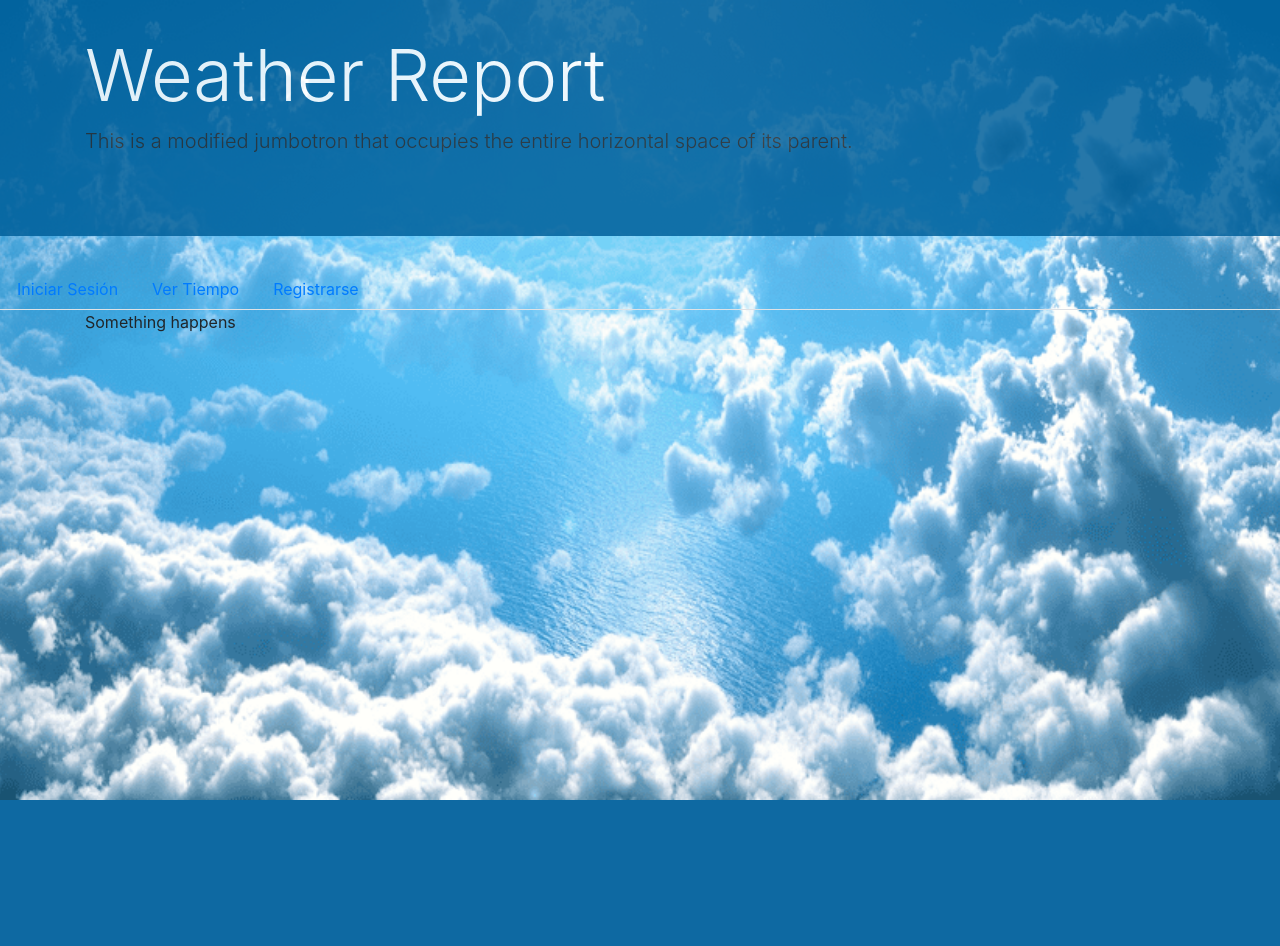
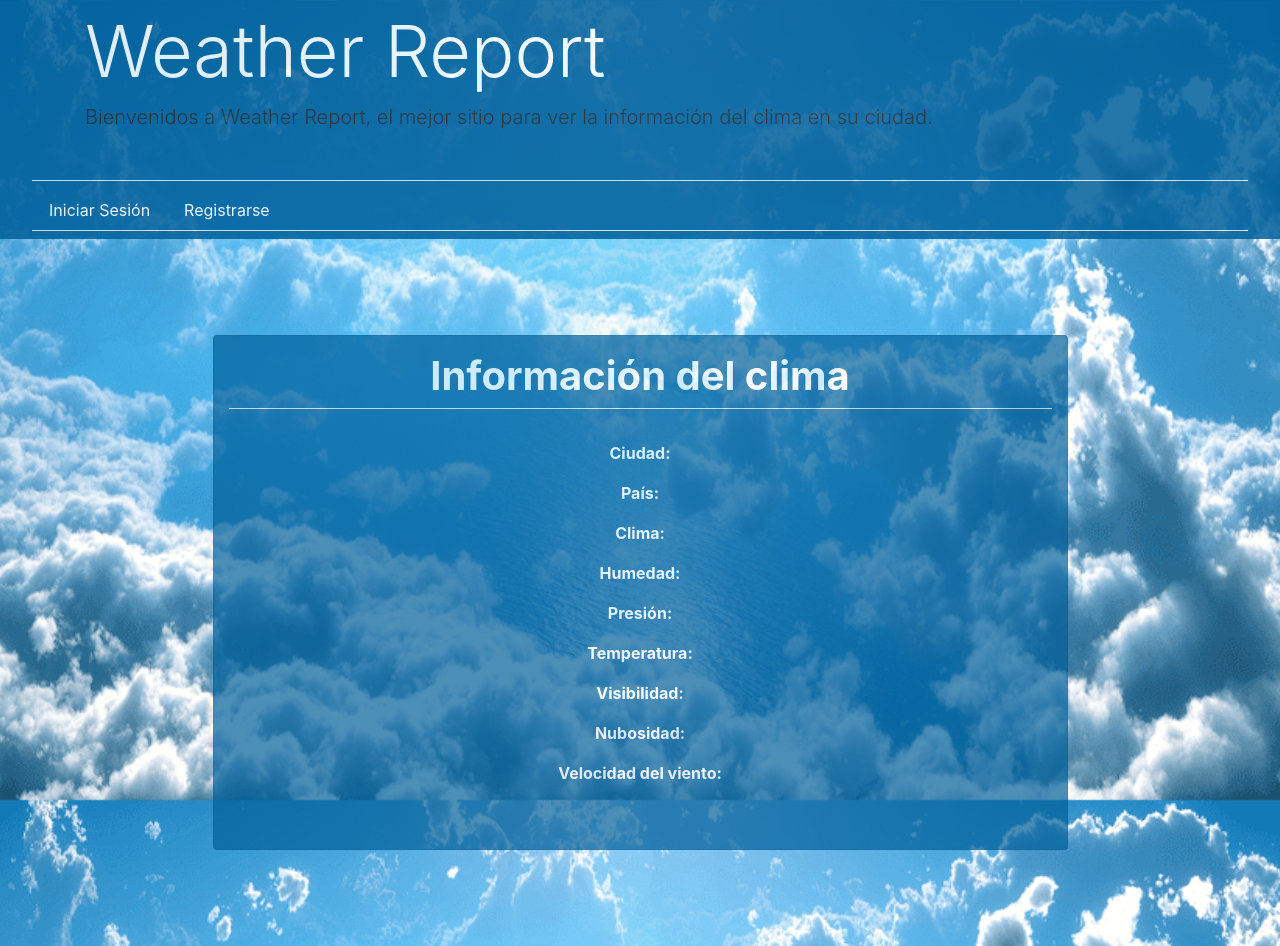
Before and after one commit to lucasvejar/Tiempo, a CodeIgniter app: page /Tiempo/index.php/c_inicio/index in a window 1280 px wide. Before the commit the page ends 800 px from the top, so only its background shows below. Run offline with CodeIgniter, Linux system fonts and the light colour scheme.

Commit message:
vista login, vista info clima
vista login terminada, vista de clima terminada tambien. Tambien correciones en estilos de header

```diff
--- a/application/config/database.php
+++ b/application/config/database.php
@@ -76,9 +76,9 @@
 $db['default'] = array(
 	'dsn'	=> '',
 	'hostname' => 'localhost',
-	'username' => '',
+	'username' => 'root',
 	'password' => '',
-	'database' => '',
+	'database' => 'tiempo',
 	'dbdriver' => 'mysqli',
 	'dbprefix' => '',
 	'pconnect' => FALSE,
--- a/application/controllers/C_InicioSesion.php
+++ b/application/controllers/C_InicioSesion.php
@@ -26,7 +26,7 @@
 
 	public function InicioSesion(){
 		$user = $this -> input -> post('usuario');
-		$pass = $this -> input -> post('contraseña');
+		$pass = $this -> input -> post('password');
 		$usuario = $this->usuario->IniciarSesion($user,$pass);
 		if ($usuario) {
 			$this->session->set_userdata($usuario);
@@ -42,7 +42,7 @@
 		foreach ($this->session->all_userdata() as $key => $value) {
 			$this->session->unset_userdata($key);
 		}
-		redirect(base_url());
+		redirect(base_url('index.php/C_InicioSesion'));
 	}
 
 
--- a/application/controllers/C_Registro.php
+++ b/application/controllers/C_Registro.php
@@ -16,6 +16,10 @@
         $this -> load -> view('plantilla/footer');
     }
 
+    function registrar()
+    {
+
+    }
 
 }
 
--- a/application/controllers/Welcome.php
+++ b/application/controllers/Welcome.php
@@ -21,7 +21,7 @@
 	public function index()
 	{
 		$this -> load -> view('plantilla/header');
-		$this->load->view('C_InicioSesion');
+		$this->load->view('V_InicioSesion');
 		$this -> load -> view('plantilla/footer');
 	}
 }
--- a/application/models/M_Usuario.php
+++ b/application/models/M_Usuario.php
@@ -12,7 +12,6 @@
 
 
 	function init($row){
-
 		$this->id_usuario = $row->id_usuario;
 		$this->password = $row->password;
 		$this->nombre_usuario = $row->nombre_usuario;
--- a/application/views/V_Inicio.php
+++ b/application/views/V_Inicio.php
@@ -1,7 +1,32 @@
-<div class="container">
-    Something happens
+<div class="container my-5 mx-auto">
+		<div class="row">
+			<div class="col"></div>
+			<div class="col-9 card loginCard my-5">
+				<center>
+				<h1 class="text-white mt-3 tituloLogin"><i class="fas fa-user"></i><b> Información del clima</b></h1>
+				<hr class="my-2" >
+				<form class="form-inline my-3" >
+                <div class="container">
+                    <div class="infoClima mb-5 ml-5 col-9 text-white ">
+						<label class="mt-3 mr-5" ><b id="ciudad">Ciudad: </b></label>
+                        <label class="mt-3 mr-5" ><b id="pais">País: </b></label>
+                        <label class="mt-3 mr-5"><b id="cli">Clima: </b></label>
+                        <label class="mt-3 mr-5" ><b id="hum">Humedad: </b></label>
+                        <label class="mt-3 mr-5" ><b id="pres">Presión: </b></label>
+                        <label class="mt-3 mr-5" ><b id="temp">Temperatura: </b></label>
+                        <label class="mt-3 mr-5" ><b id="vis">Visibilidad: </b></label>
+                        <label class="mt-3 mr-5" ><b id="nub">Nubosidad: </b></label>
+                        <label class="mt-3 mr-5" ><b id="vel">Velocidad del viento: </b></label>
+                    </div>
+                </div>
+				</form>
+				</center>
+			</div>
+			<div class="col"></div>
+		</div>
 </div>
-<div class="icono"></div>
+
+
 
 <script>
 
@@ -29,7 +54,16 @@
       console.log("Nubosidad: " + data.clouds.all + "%");
       console.log("Viento: velocidad -> " + data.wind.speed + " km/h");
 
-      $('.icono').html("<img src='http://openweathermap.org/img/w/" + data.weather[0].icon + ".png' class='weather-icon'></img>");
+      $('#ciudad').html('<label class="mb-1 mr-5" ><b id="ciudad">Ciudad: '+data.name+'</b></label>');
+      $('#pais').html('<label class="mt-3 mr-5" ><b id="pais">País: '+data.sys.country+'</b></label>');
+      $('#hum').html('<label class="mt-3 mr-5" ><b id="hum">Humedad: '+data.main.humidity+' %</b></label>');
+      $('#pres').html('<label class="mt-3 mr-5" ><b id="pres">Presión: '+data.main.pressure+' hPascales</b></label>');
+      $('#temp').html('<label class="mt-3 mr-5" ><b id="temp">Temperatura:  '+(data.main.temp - 273.15)+' °C, '+ temp_f +' F°</b></label>');
+      $('#vis').html('<label class="mt-3 mr-5" ><b id="vis">Visibilidad: '+data.visibility+' Km</b></label>');
+      $('#nub').html('<label class="mt-3 mr-5" ><b id="nub">Nubosidad: '+data.clouds.all+' %</b></label>');
+      $('#vel').html('<label class="mt-3 mr-5" ><b id="vel">Velocidad del viento: '+data.wind.speed+' km/h</b></label>');
+
+      $('#cli').html('<label class="mb-1 mr-5" ><b id="cli">Clima: '+ data.weather[0].main + " <img src='http://openweathermap.org/img/w/"+ data.weather[0].icon +".png' class='weather-icon'></img>, Descripcion: " + data.weather[0].description +'</b></label>');
    },
    error: function (jqXHR, textStatus, errorThrown) {
       alert(errorThrown);
--- a/application/views/plantilla/header.php
+++ b/application/views/plantilla/header.php
@@ -6,8 +6,9 @@
 	<meta charset="utf-8">
 
    <!-- <script src="//ajax.googleapis.com/ajax/libs/jquery/1.11.2/jquery.min.js"></script> -->
-  	<link rel="stylesheet" href="<?= base_url() ?>assets/bootstrap/css/bootstrap.css" >
+  <link rel="stylesheet" href="<?= base_url() ?>assets/bootstrap/css/bootstrap.css" >
 	<link rel="stylesheet" href="<?= base_url() ?>assets/css/style.css">
+	<link rel="stylesheet" href="<?= base_url() ?>assets/css/styleLogin.css" >
 
 	<!--Jquery , Bootstrap js-->
 	<script src="<?= base_url() ?>assets/js/jquery_min.js" ></script>
@@ -20,22 +21,30 @@
 <div class="jumbotron jumbotron-fluid">
 	<div class="container">
 		<h1 class="display-3 text-white">Weather Report</h1>
-		<p class="lead">This is a modified jumbotron that occupies the entire horizontal space of its parent.</p>
+		<p class="lead">Bienvenidos a Weather Report, el mejor sitio para ver la información del clima en su ciudad.</p>
 	</div>
-</div class="container mt-0">
-<div>
-<ul class="nav nav-tabs">
-  <li class="nav-item">
+	<hr class="my-2 mt-5" >
+
+	<ul class="nav nav-tabs mb-0 my-0">
+ <?php if($this -> session -> has_userdata('nombre_usuario')): ?>
+	<li class="nav-item">
+    <a class="nav-link" href="<?= base_url('index.php/C_Inicio') ?>">Ver Tiempo</a>
+  </li>
+	<li class="nav-item">
+    <a class="nav-link " href="<?= base_url('index.php/C_InicioSesion/cerrarSesion') ?>">Cerrar Sesión</a>
+  </li>
+ <?php else: ?>
+ <li class="nav-item">
     <a class="nav-link " href="<?= base_url('index.php/C_InicioSesion') ?>">Iniciar Sesión</a>
   </li>
-  <li class="nav-item">
-    <a class="nav-link" href="<?= base_url('index.php/C_Inicio') ?>">Ver Tiempo</a>
-  </li>
-  <li class="nav-item">
+	<li class="nav-item">
     <a class="nav-link" href="<?= base_url('index.php/C_Registro') ?>">Registrarse</a>
   </li>
+ <?php endif ?>
 </ul>
-</div>
+
+</div class="container ">
+
 
 
 
--- a/assets/css/style.css
+++ b/assets/css/style.css
@@ -6,6 +6,7 @@
   padding-left: 0%;
   stroke-opacity: 0.60;
   opacity: 0.85;
+  padding: 0.5rem 2rem;
 }
 
 .footer{
@@ -24,3 +25,29 @@
     background-size: cover;
     font-family: -apple-system, BlinkMacSystemFont, 'Segoe UI', Roboto, Oxygen, Ubuntu, Cantarell, 'Open Sans', 'Helvetica Neue', sans-serif;
 }
+
+
+#menu{
+  background-color: #01609b;
+  float: bottom;
+}
+
+hr{
+  background-color: white;
+}
+
+a{
+  color: white;
+}
+
+a:hover {
+  color: orange;
+}
+
+#infoClima{
+  float: center;
+}
+
+#imagen{
+  float: left;
+}
--- a/assets/css/styleLogin.css
+++ b/assets/css/styleLogin.css
@@ -5,7 +5,7 @@
 
 
 .loginCard {
-    background-color: #ecaa07;
+    background-color: #01609b ;/* #ecaa07 */
     opacity: 0.7;
 }
 
```
Also changed, not shown: application/views/V_InicioSesion.php (+8 -24 lines), application/views/V_Registro.php (+30 -0 lines).
